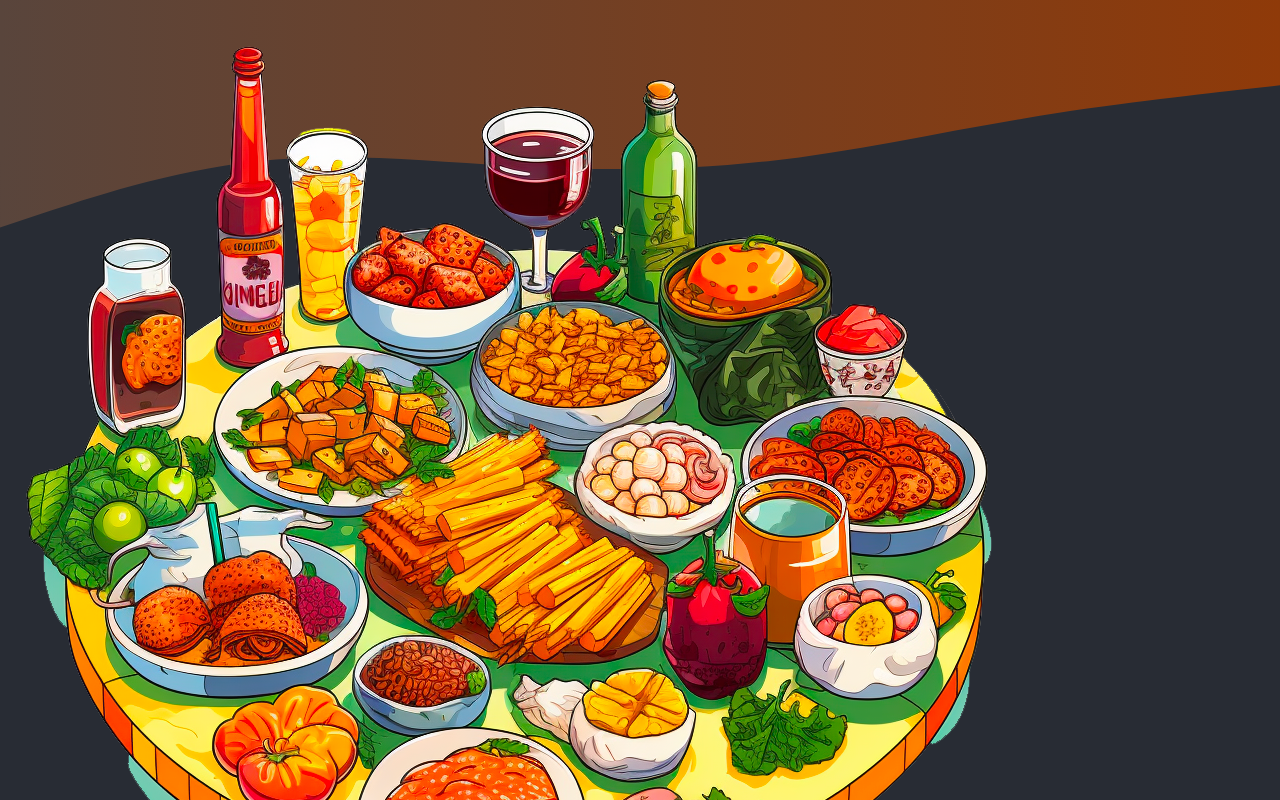
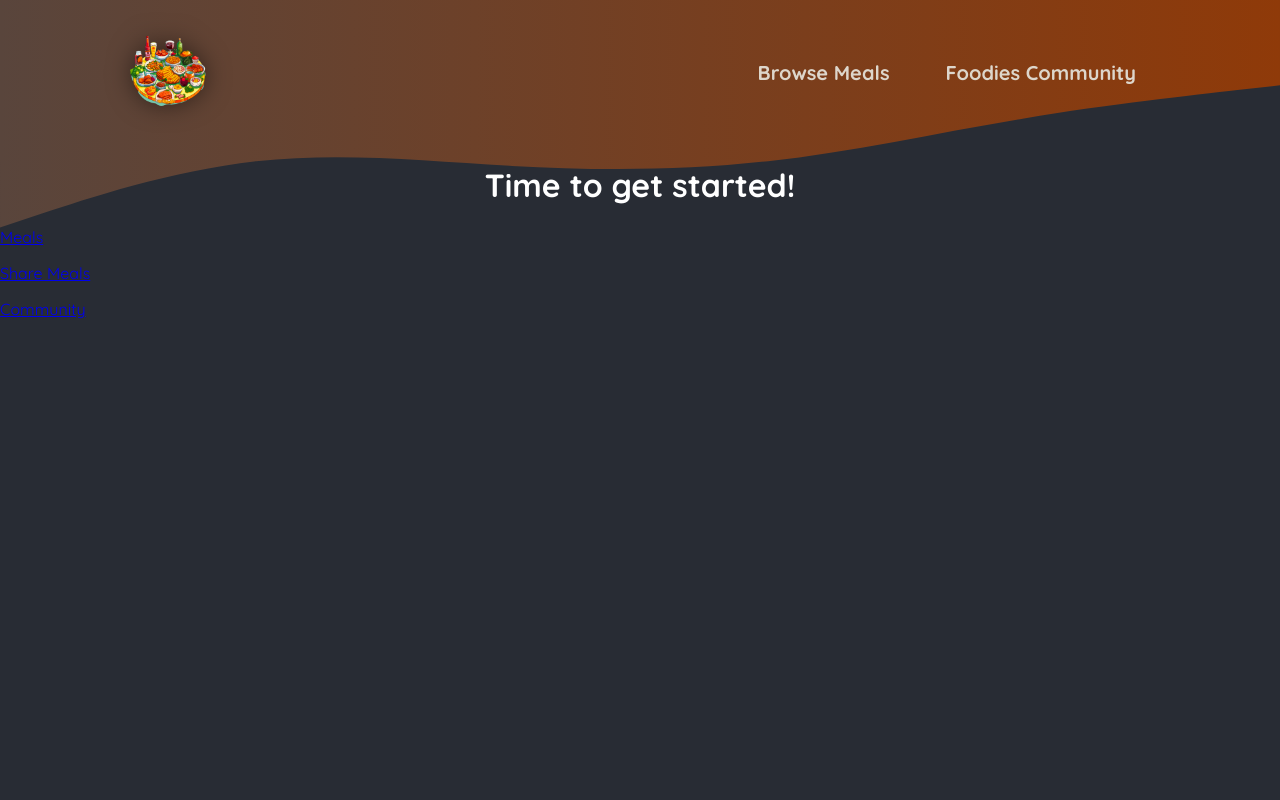
Before and after one commit to nevenmitrovic/nextjs-workshop, a Next.js app in the folder foodies/: page / in a window 1280 px wide. Shown: the top 800 px of the page. Built offline with nearby package versions, Linux system fonts and the light colour scheme.

Commit message:
add main header css module

```diff
--- a/foodies/components/main-header.js
+++ b/foodies/components/main-header.js
@@ -1,15 +1,16 @@
 import Link from 'next/link'
 
 import logoImg from '@/assets/logo.png'
+import classes from '@/components/main-header.module.css'
 
 export default function MainHeader() {
 	return (
-		<header>
-			<Link href='/'>
+		<header className={classes.header}>
+			<Link className={classes.logo} href='/'>
 				<img src={logoImg.src} alt='A plate with some food' />
 			</Link>
 
-			<nav>
+			<nav className={classes.nav}>
 				<ul>
 					<li>
 						<Link href='/meals'>Browse Meals</Link>
--- /dev/null
+++ b/foodies/components/main-header.module.css
@@ -0,0 +1,67 @@
+.header {
+	display: flex;
+	justify-content: space-between;
+	align-items: center;
+	padding: 2rem 1rem;
+}
+
+@media (min-width: 768px) {
+	.header {
+		padding: 2rem 10%;
+	}
+}
+
+.nav ul {
+	list-style: none;
+	margin: 0;
+	padding: 0;
+	display: flex;
+	gap: 1.5rem;
+	/* font-family: 'Montserrat', sans-serif; */
+	font-size: 1.25rem;
+}
+
+.nav a {
+	text-decoration: none;
+	color: #ddd6cb;
+	font-weight: bold;
+	padding: 0.5rem 1rem;
+	border-radius: 0.5rem;
+}
+
+.nav a:hover,
+.nav a:active {
+	background: linear-gradient(90deg, #ff8a05, #f9b331);
+	background-clip: text;
+	-webkit-background-clip: text;
+	-webkit-text-fill-color: transparent;
+	text-shadow: 0 0 18px rgba(248, 190, 42, 0.8);
+}
+
+.active {
+	background: linear-gradient(90deg, #ff8a05, #f9b331);
+	background-clip: text;
+	-webkit-background-clip: text;
+	-webkit-text-fill-color: transparent;
+}
+
+.logo {
+	display: flex;
+	align-items: center;
+	justify-content: center;
+	gap: 2rem;
+	text-decoration: none;
+	color: #ddd6cb;
+	font-weight: bold;
+	font-family: 'Montserrat', sans-serif;
+	letter-spacing: 0.15rem;
+	text-transform: uppercase;
+	font-size: 1.5rem;
+}
+
+.logo img {
+	width: 5rem;
+	height: 5rem;
+	object-fit: contain;
+	filter: drop-shadow(0 0 0.75rem rgba(0, 0, 0, 0.5));
+}
```
